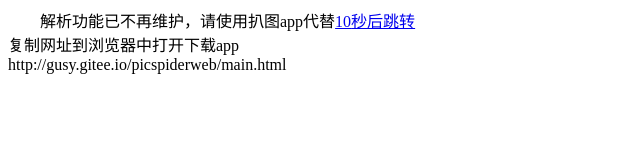
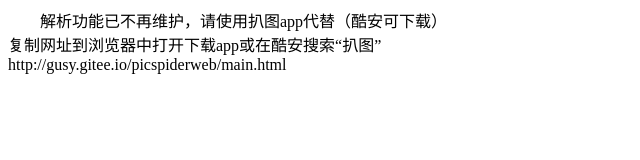
Before and after one commit to xgs925/xgs915-github.io, a plain HTML site: page 2019/03/04/piccool-rule/index.html in a window 1280 px wide. Shown: the whole page, without its empty margins (0-640 px from the left). Drawn offline with Linux system fonts and the light colour scheme.

Commit message:
Update index.html

```diff
--- a/2019/03/04/piccool-rule/index.html
+++ b/2019/03/04/piccool-rule/index.html
@@ -5,22 +5,10 @@
     <title>Title</title>
 </head>
 <body>
-解析功能已不再维护，请使用扒图app代替<a href="http://gusy.gitee.io/picspiderweb/main.html"><span id="begin">15</span>秒后跳转</a>
- <div>复制网址到浏览器中打开下载app</div>
+解析功能已不再维护，请使用扒图app代替（酷安可下载）
+ <div>复制网址到浏览器中打开下载app或在酷安搜索“扒图”</div>
   <div>http://gusy.gitee.io/picspiderweb/main.html</div>
-<script>
-    var t=15;
-    var timer=setInterval(time,1000);
-    var spans=document.getElementById("begin");
-    function time(){
-        t--;
-        spans.innerHTML='<span>'+t+'</span>';
-        if (t==0){
-            clearInterval(timer);
-            return window.location.href='http://gusy.gitee.io/picspiderweb/main.html';
-        }console.log(t);
-    }
-</script>
+
 
 </body>
 </html>
```
